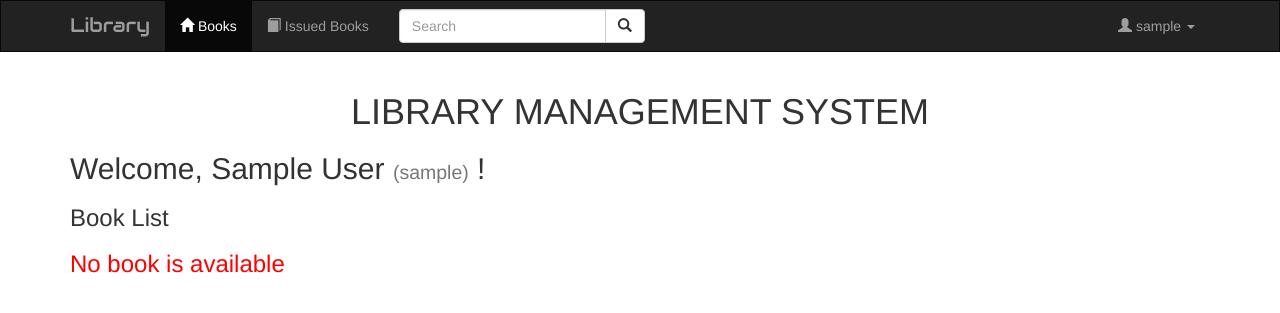
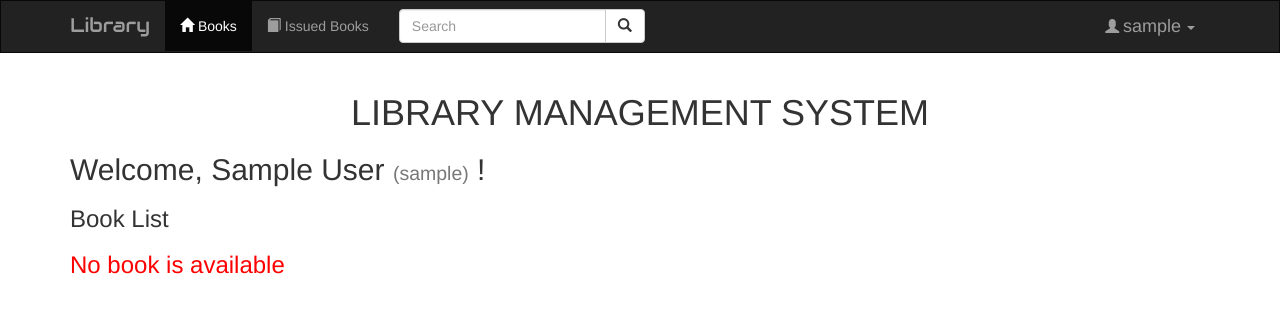
Before and after one commit to immanoj16/Library, a Django app: page / in a window 1280 px wide. Shown: the top 313 px of the page. Run offline with Django 3.2, Linux system fonts and the light colour scheme; the visitor is signed in with stand-in values (Sample User, id 1); data that the repository does not hold is empty; some libraries are stand-ins or nearby versions.

Commit message:
Increase the font size

```diff
--- a/books/templates/books/base.html
+++ b/books/templates/books/base.html
@@ -94,7 +94,7 @@
 
                 <ul class="nav navbar-nav navbar-right">
                     <li class="dropdown">
-                        <a href="#" class="dropdown-toggle" data-toggle="dropdown" role="button" aria-haspopup="true" aria-expanded="false"><span class="glyphicon glyphicon-user" aria-hidden="true"></span> {{ user.username }} <span class="caret"></span></a>
+                        <a href="#" class="dropdown-toggle" data-toggle="dropdown" role="button" aria-haspopup="true" aria-expanded="false"><span class="glyphicon glyphicon-user" aria-hidden="true"></span> <span style="font-size: large;">{{ user.username }}</span> <span class="caret"></span></a>
                         <ul class="dropdown-menu">
                             <li class="{% block profile_active %}{% endblock %}">
                                 <a href="{% url 'profile' %}">
```
